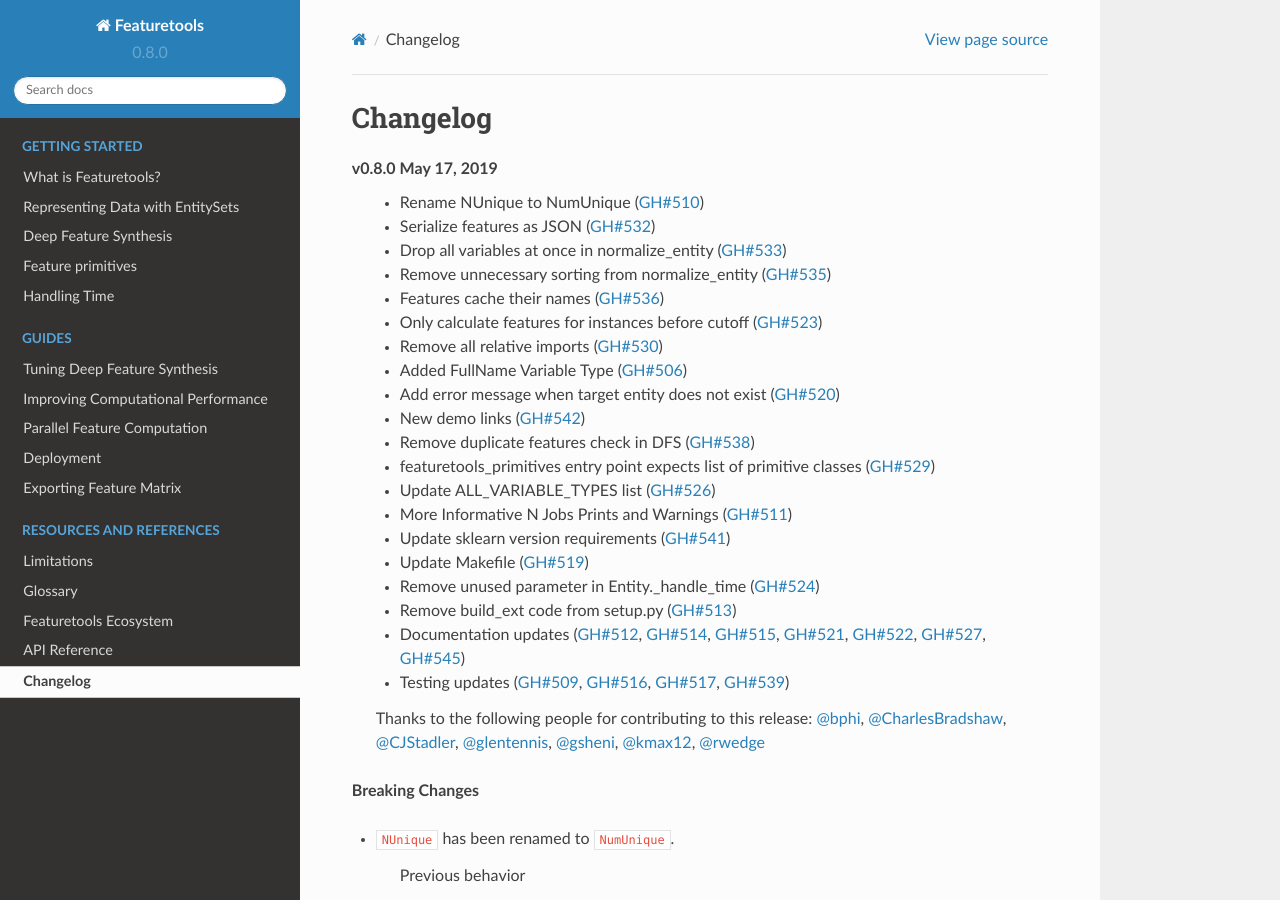
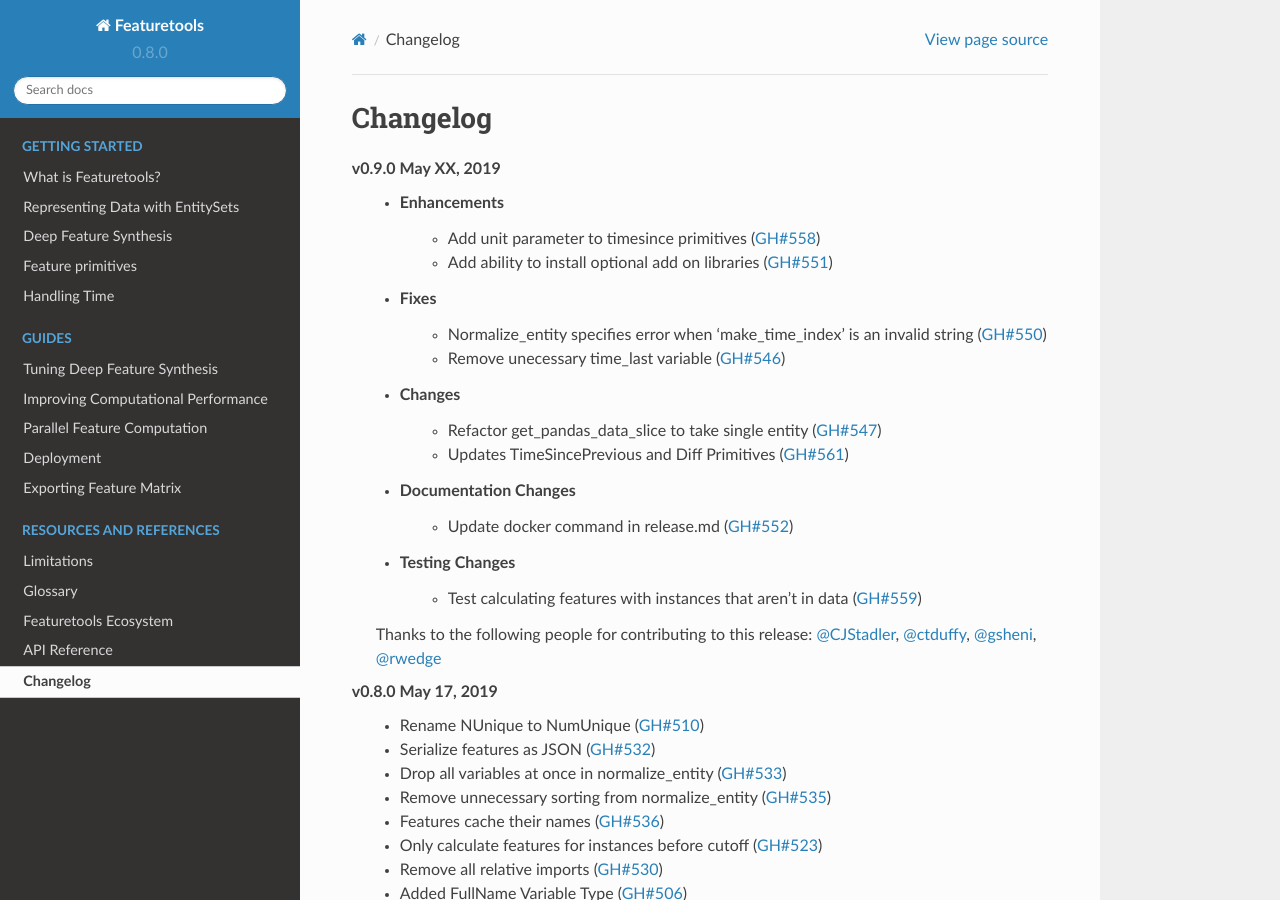
Before and after one commit to alteryx/featuretools, a Sphinx documentation site: the page built from docs/source/changelog.rst, in a window 1280 px wide and 900 px high. Built offline with Sphinx 7.4.7 and the Read the Docs theme 2.0.0, drawn with Linux system fonts in a browser that asks for light colours; pages that are not in the unit, such as notebooks, are missing from menus.

Commit message:
update changelog to new format

```diff
--- a/docs/source/changelog.rst
+++ b/docs/source/changelog.rst
@@ -2,6 +2,24 @@
 
 Changelog
 ---------
+**v0.9.0** May XX, 2019
+    * Enhancements
+        * Add unit parameter to timesince primitives (:pr:`558`)
+        * Add ability to install optional add on libraries (:pr:`551`)
+    * Fixes
+        * Normalize_entity specifies error when 'make_time_index' is an invalid string (:pr:`550`)
+        * Remove unecessary time_last variable (:pr:`546`)
+    * Changes
+        * Refactor get_pandas_data_slice to take single entity (:pr:`547`)
+        * Updates TimeSincePrevious and Diff Primitives (:pr:`561`)
+    * Documentation Changes
+        * Update docker command in release.md (:pr:`552`)
+    * Testing Changes
+        * Test calculating features with instances that aren't in data (:pr:`559`)
+
+    Thanks to the following people for contributing to this release:
+    :user:`CJStadler`, :user:`ctduffy`, :user:`gsheni`, :user:`rwedge`
+
 **v0.8.0** May 17, 2019
     * Rename NUnique to NumUnique (:pr:`510`)
     * Serialize features as JSON (:pr:`532`)
```
